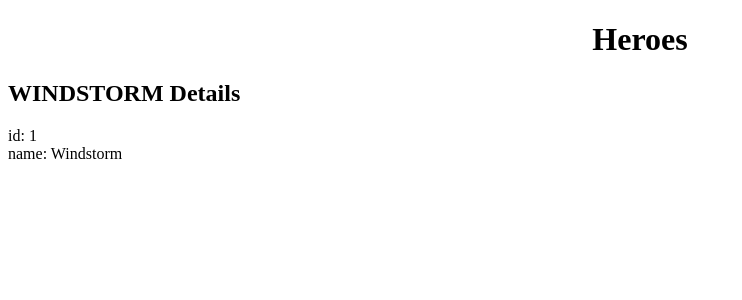
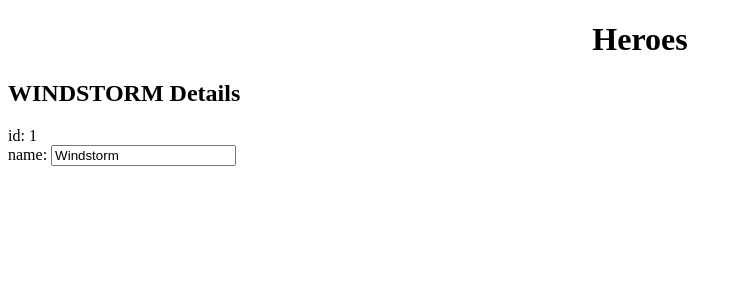
Before and after one commit to josephttran/angular-first, an Angular app: page / in a window 1280 px wide. Shown: the top 300 px of the page, without its empty margins (0-742 px from the left). Built offline with nearby package versions, Linux system fonts and the light colour scheme.

Commit message:
data binding, forms module, and declaration

```diff
--- a/src/app/app.module.ts
+++ b/src/app/app.module.ts
@@ -1,12 +1,13 @@
 import { BrowserModule } from '@angular/platform-browser';
 import { NgModule } from '@angular/core';
+import { FormsModule } from '@angular/forms';
 
 import { AppComponent } from './app.component';
 import { HeroesComponent } from './heroes/heroes.component';
 
 @NgModule({
   declarations: [AppComponent, HeroesComponent],
-  imports: [BrowserModule],
+  imports: [BrowserModule, FormsModule],
   providers: [],
   bootstrap: [AppComponent]
 })
--- a/src/app/heroes/heroes.component.html
+++ b/src/app/heroes/heroes.component.html
@@ -3,5 +3,7 @@
   <span>id: </span>{{hero.id}}
 </div>
 <div>
-  <span>name: </span>{{hero.name}}
+  <label>name:
+    <input [(ngModel)]="hero.name" placeholder="name">
+  </label>
 </div>
```
